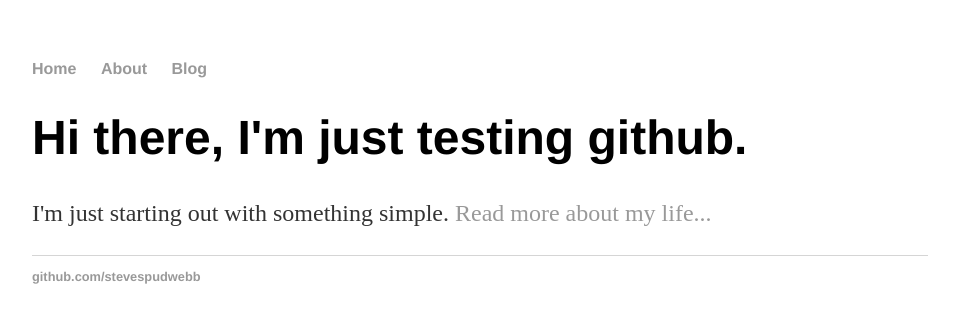
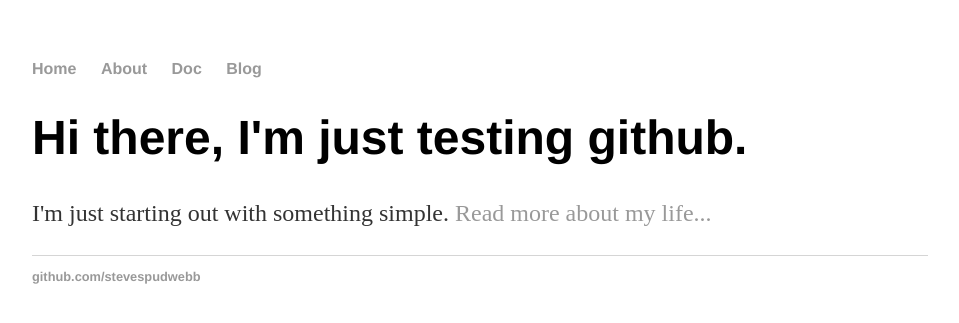
Before and after one commit to SteveSpudWebb/SteveSpudWebb.github.io, a Jekyll site: the page built from index.html, in a window 1280 px wide. Shown: the top 323 px of the page, without its empty margins (160-1119 px from the left). Built offline with Jekyll 4.4.1, drawn with Linux system fonts in a browser that asks for light colours.

Commit message:
Update default.html

```diff
--- a/_layouts/default.html
+++ b/_layouts/default.html
@@ -10,6 +10,7 @@
 	    		<ul>
 	        		<li><a href="/">Home</a></li>
 		        	<li><a href="/about">About</a></li>
+				<li><a href="/doc">Doc</a></li>
 	        		<li><a href="/blog">Blog</a></li>
 	    		</ul>
 			</nav>
```
